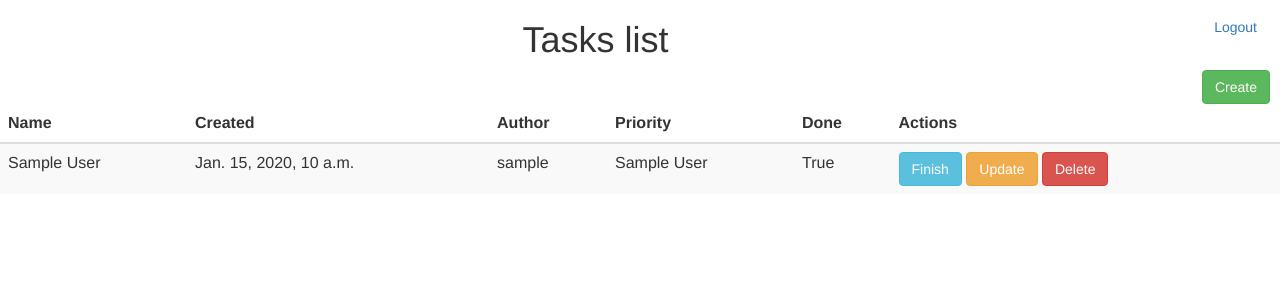
After one commit to martinblasco-eb/todo-list, a Django app: template templates/task_list.html in a window 1280 px wide. The commit adds this page. Shown: the top 300 px of the page. Run offline with Django 3.2, Linux system fonts and the light colour scheme; the template is opened without the code that fills it: values that come from a table or form of the project are taken from there, others are empty; tables that the repository leaves empty hold one stand-in row (values such as "Sample post"); some libraries are stand-ins or nearby versions.

Commit message:
showing task per event

```diff
--- a/templates/event_list.html
+++ b/templates/event_list.html
@@ -22,7 +22,7 @@
 		    <tr>
 			<td>{{event.name.text}}</td>
 			<td>
-			    <a class="btn btn-primary" href="{% url 'task-list' %}"> {% bootstrap_icon "search" %} View Tasks</a>
+			    <a class="btn btn-primary" href="{% url 'task-list' event_id=event.id %}"> {% bootstrap_icon "search" %} View Tasks</a>
 			</td>
 		    </tr>
 		    {% endfor %}
--- /dev/null
+++ b/templates/task_list.html
@@ -0,0 +1,52 @@
+{% load bootstrap3 %}
+{% bootstrap_css %}
+{% bootstrap_javascript %}
+{% bootstrap_javascript jquery='full' %}
+<div class="row">
+    <div class="col-md-12">
+	<a href="{% url 'logout' %}" class="btn btn-light pull-right" style="margin: 10px 10px">
+{% bootstrap_icon "new-window" %}
+	    Logout
+	</a>
+	<h1 style="text-align: center"> Tasks list </h1>
+	<div style="margin: 10px 10px;">
+	    <a href="{% url 'task-create' %}" class="btn btn-success pull-right">
+		{% bootstrap_icon "plus" %} Create
+	    </a>
+	</div>
+	<table class="table table-striped">
+	    <thead>
+		<tr>
+		    <th scope="col">Name</th>
+		    <th scope="col">Created</th>
+		    <th scope="col">Author</th>
+		    <th scope="col">Priority</th>
+		    <th scope="col">Done</th>
+		    <th scope="col">Actions</th>
+		</tr>
+	    </thead>
+	    <tbody>
+		{% if object_list %}
+		    {% for task in object_list %}
+		    <tr>
+			<td>{{task.name}}</td>
+			<td>{{task.created}}</td>
+			<td>{{task.user}}</td>
+			<td>{{task.priority}}</td>
+			<td>{{task.done}}</td>
+			<td>
+			    <a class="btn btn-info" href="{% url 'task-check' pk=task.id %}"> {% bootstrap_icon "ok" %} Finish</a>
+			    <a class="btn btn-warning" href="{% url 'task-update' pk=task.id %}"> {% bootstrap_icon "pencil" %} Update</a>
+			    <a class="btn btn-danger" href="{% url 'task-delete' pk=task.id %}"> {% bootstrap_icon "trash" %} Delete</a>
+			</td>
+		    </tr>
+		    {% endfor %}
+		{% else %}
+		<tr>
+		    <td align="center" colspan="6"> You have no tasks yet!  </td>
+		</tr>
+		{% endif %}
+	    </tbody>
+	</table>
+    </div>
+</div>
--- a/user_todo_list/urls.py
+++ b/user_todo_list/urls.py
@@ -8,5 +8,5 @@ urlpatterns = [
     url(r'check/(?P<pk>[0-9]+)/$', views.check_task, name='task-check'),
     url(r'delete/(?P<pk>[0-9]+)/$', views.TaskDelete.as_view(), name='task-delete'),
     url(r'event', views.EventList.as_view(), name='event-list'),
-    url(r'list', views.TaskList.as_view(), name='task-list'),
+    url(r'list/(?P<event_id>[0-9]+)/$', views.TaskList.as_view(), name='task-list'),
 ]
```
Also changed, not shown: user_todo_list/models.py (+0 -8 lines), user_todo_list/views.py (+13 -3 lines).
